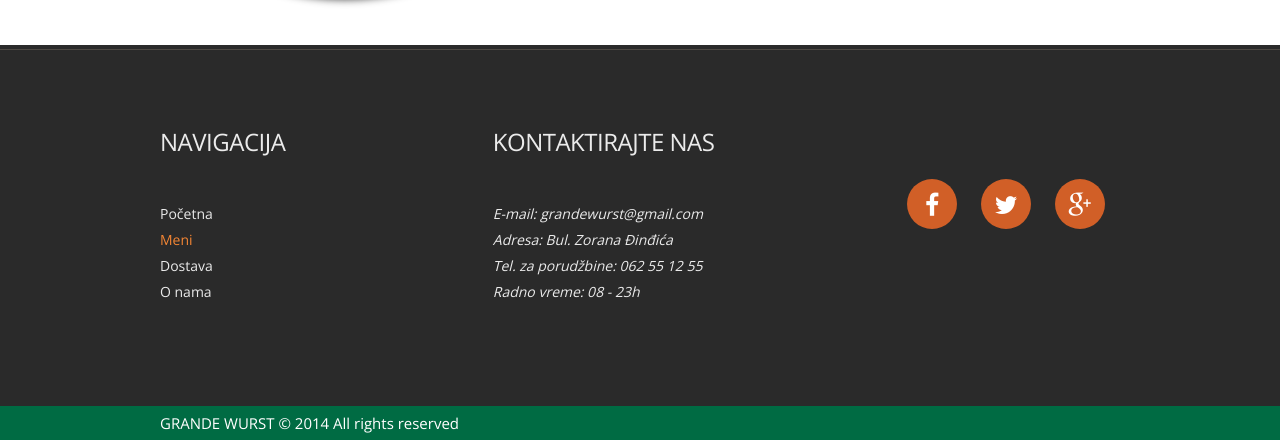
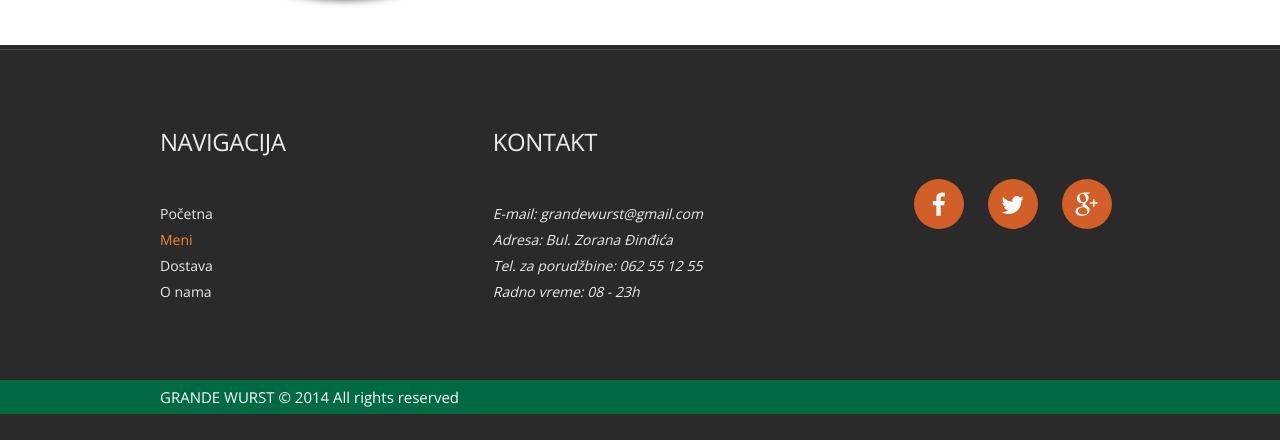
Before and after one commit to TingoL/grandewurst, a PHP site: page /meni.php in a window 1280 px wide. Shown: the part 735-1175 px from the top of the page. After the commit the page ends 1149 px from the top, so only its background shows below. Run offline with PHP 8.4, Linux system fonts and the light colour scheme; some libraries are stand-ins or nearby versions.

Commit message:
responzivniji footer

```diff
--- a/footer.php
+++ b/footer.php
@@ -18,19 +18,19 @@
             </div>
           </div>
 
-          <div class="four columns">
+          <div class="five columns">
             <address class="address">
               <ul>
-                <li><h5>KONTAKTIRAJTE NAS</h5></li>
-                <li>E-mail: grandewurst@gmail.com</li>
-                <li>Adresa: Bul. Zorana Đinđića</li>
-                <li>Tel. za porudžbine: 062 55 12 55</li>
-                <li>Radno vreme: 08 - 23h</li>
+                <li><h5>KONTAKT</h5></li>
+                <li>E-mail: <span class="contactItem">grandewurst@gmail.com</li>
+                <li>Adresa: <span class="contactItem">Bul. Zorana Đinđića</li>
+                <li>Tel. za porudžbine: <span class="contactItem">062 55 12 55</li>
+                <li>Radno vreme: <span class="contactItem">08 - 23h</li>
               </ul>
             </address>
           </div>
 
-          <div class="four columns">
+          <div class="two columns">
             <div class="social-bott">
               <ul>
                 <li><a class="facebookBtn soc-kruzic" href="#" ></a></li>
--- a/public/css/custom.css
+++ b/public/css/custom.css
@@ -699,7 +699,7 @@ nav {
 }
 
 footer {
-	padding: 24px 0 46px 0;
+	padding: 24px 0 10px 0;
 	margin: 0;
 	border-top: 1px solid #4d4843;
 }
@@ -707,6 +707,7 @@ footer {
 footer ul {
 	margin-top: 50px;
 	margin-bottom: 60px;
+  float: left;
 }
 
 footer ul li {
@@ -735,9 +736,10 @@ footer ul li:hover > a {
 	color: #f58634;
 }
 
+
 .social-bott ul {
-	float: right;
 	margin-top: 100px;
+  width: 220px;
 }
 
 .social-bott ul li{
@@ -798,15 +800,46 @@ footer ul li:hover > a {
       color: #D15F27;
       background: #fff;
 }
+
+/*Footer media query*/
+@media all and (max-width: 768px), only screen and (min-resolution: 2dppx) and (max-width: 1024px) {
+
+  footer {
+    padding: 10px 0 40px 0;
+  }
+  footer ul {
+    margin-top: 36px;
+    margin-bottom: 0px;
+  }
+  footer ul li:first-child {
+    margin-bottom: 0px;
+  }
+  footer ul li:first-child h5 {
+    font-size: 20px;
+  }
+  .social-bott ul {
+    margin-top: 50px;
+    margin-bottom: 20px;
+  }
+  .contactItem {
+    display: block;
+  }
+  .soc-kruzic {
+    height: 30px;
+    width: 30px;
+    font-size: 15px;
+  }
+}
+
 /* Bottom
 –––––––––––––––––––––––––––––––––––––––––––––––––– */
 .bottom-copyr {
-	background: #006b43;
-	text-align: left;
+  background: #006b43;
+  text-align: left;
 }
 
 .bottom-copyr p {
-	padding-top: 5px;
+  padding-top: 5px;
 	padding-bottom: 5px;
 	margin: 0;
 	color: white;
```
